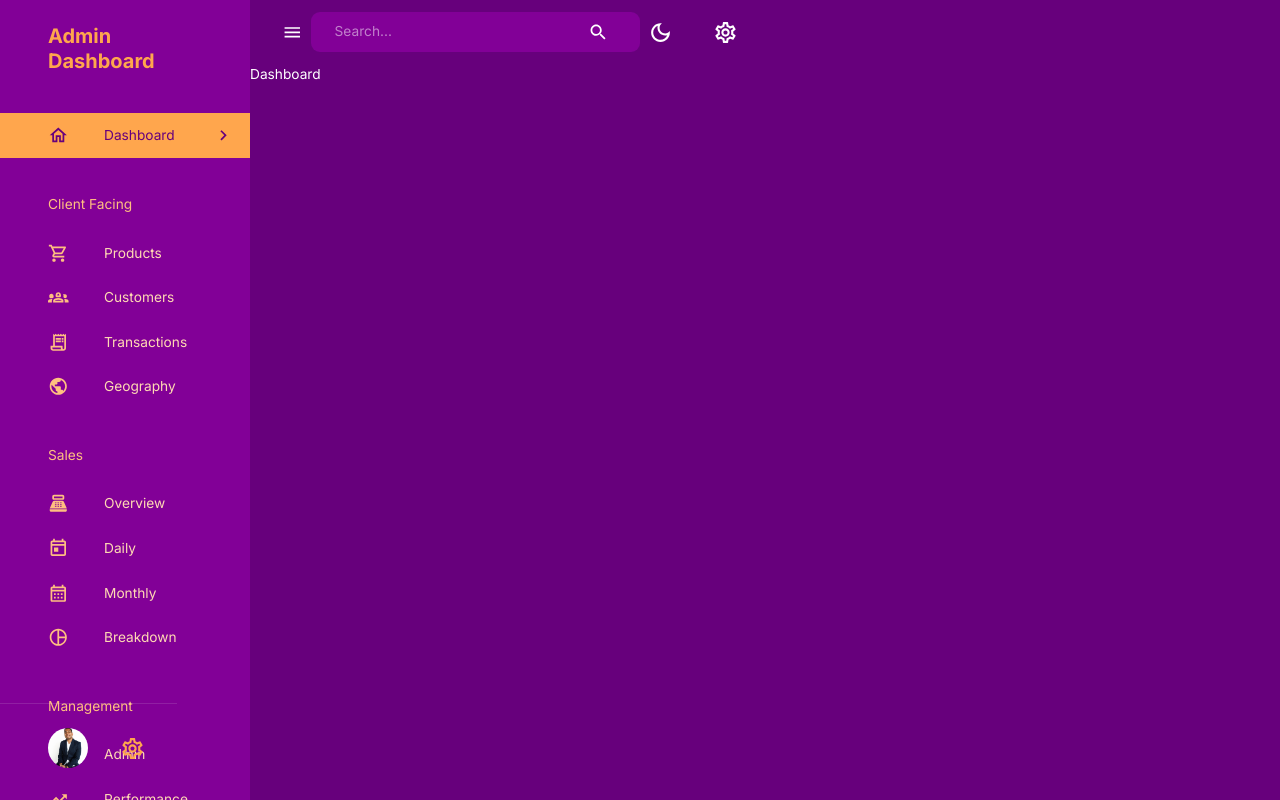
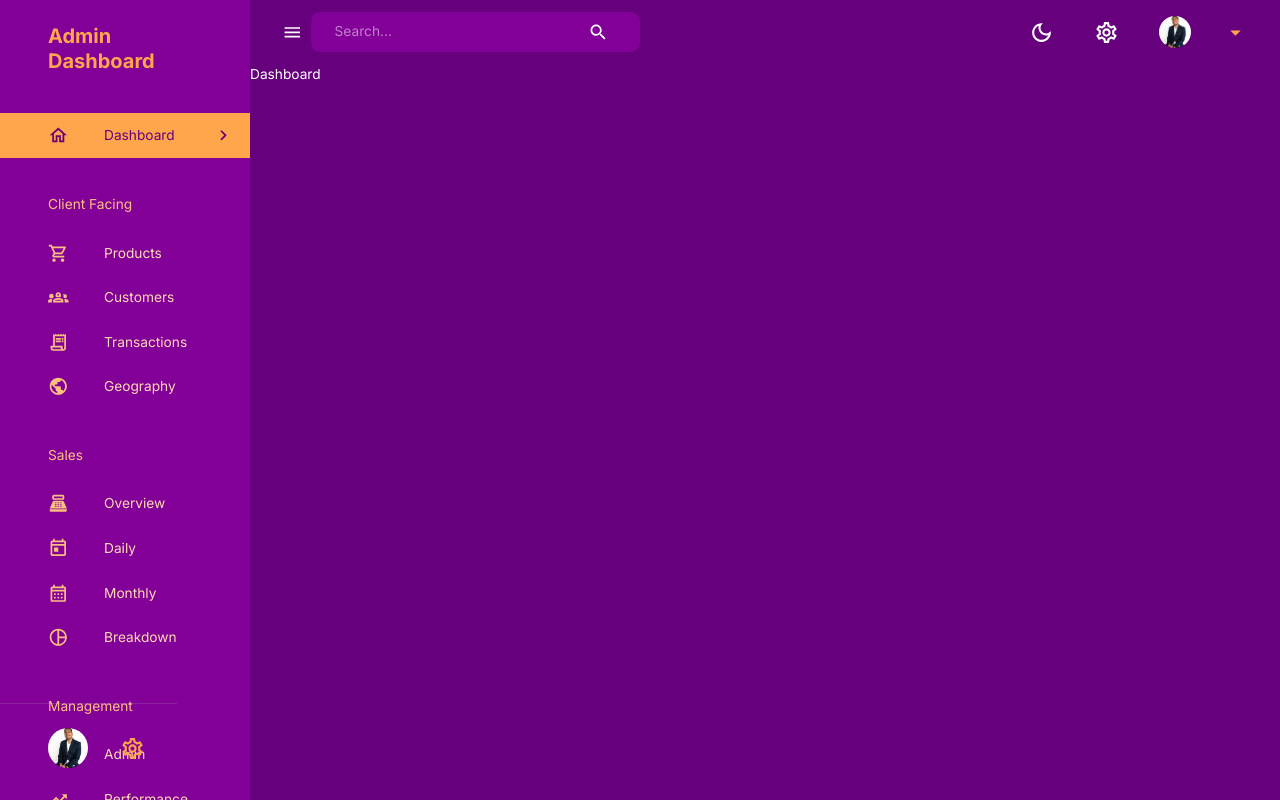
Before and after one commit to AL-Williams001/adminDashboard-app, a React (Create React App) app in the folder client/: page /dashboard in a window 1280 px wide. Built offline with nearby package versions, Linux system fonts and the light colour scheme; no server answers.

Commit message:
finished sidebar and navbar setup

```diff
--- a/client/src/components/Navbar.jsx
+++ b/client/src/components/Navbar.jsx
@@ -12,12 +12,28 @@ import FlexBetween from "./FlexBetween";
 import { useDispatch } from "react-redux";
 import { setMode } from "state/state";
 import profileImage from "assets/profileImage.jpg";
-import { IconButton, useTheme } from "@mui/material";
-import { AppBar, Toolbar, InputBase } from "@mui/material";
 
-const Navbar = ({ isSidebarOpen, setIsSidebarOpen }) => {
+import {
+  AppBar,
+  Toolbar,
+  InputBase,
+  Button,
+  Typography,
+  Menu,
+  MenuItem,
+  Box,
+  IconButton,
+  useTheme,
+} from "@mui/material";
+
+const Navbar = ({ user, isSidebarOpen, setIsSidebarOpen }) => {
   const dispatch = useDispatch();
   const theme = useTheme();
+
+  const [anchorEl, setAnchorEl] = useState(null);
+  const isOpen = Boolean(anchorEl);
+  const handleClick = (event) => setAnchorEl(event.currentTarget);
+  const handleClose = () => setAnchorEl(null);
 
   return (
     <AppBar
@@ -57,6 +73,55 @@ const Navbar = ({ isSidebarOpen, setIsSidebarOpen }) => {
           <IconButton>
             <SettingsOutlined sx={{ fontSize: "25px" }} />
           </IconButton>
+
+          <FlexBetween>
+            <Button
+              onClick={handleClick}
+              sx={{
+                display: "flex",
+                justifyContent: "space-between",
+                alignItems: "center",
+                textTransform: "none",
+                gap: "1rem",
+              }}
+            >
+              <Box
+                component="img"
+                alt="profile"
+                src={profileImage}
+                height="32px"
+                width="32px"
+                borderRadius="50%"
+                sx={{ objectFit: "cover" }}
+              />
+              <Box textAlign="left">
+                <Typography
+                  fontWeight="bold"
+                  fontSize="0.85rem"
+                  sx={{ color: theme.palette.secondary[100] }}
+                >
+                  {user.name}
+                </Typography>
+                <Typography
+                  fontSize="0.75rem"
+                  sx={{ color: theme.palette.secondary[200] }}
+                >
+                  {user.occupation}
+                </Typography>
+              </Box>
+              <ArrowDropDownOutlined
+                sx={{ color: theme.palette.secondary[300], fontSize: "25px" }}
+              />
+            </Button>
+            <Menu
+              anchorEl={anchorEl}
+              open={isOpen}
+              onClose={handleClose}
+              anchorOrigin={{ vertical: "bottom", horizontal: "center" }}
+            >
+              <MenuItem onClick={handleClose}>Log Out</MenuItem>
+            </Menu>
+          </FlexBetween>
         </FlexBetween>
       </Toolbar>
     </AppBar>
--- a/client/src/scenes/Layout.jsx
+++ b/client/src/scenes/Layout.jsx
@@ -21,7 +21,7 @@ const Layout = () => {
         isSidebarOpen={isSidebarOpen}
         setIsSidebarOpen={setIsSidebarOpen}
       />
-      <Box>
+      <Box flexGrow={1}>
         <Navbar
           user={data || {}}
           isSidebarOpen={isSidebarOpen}
```
